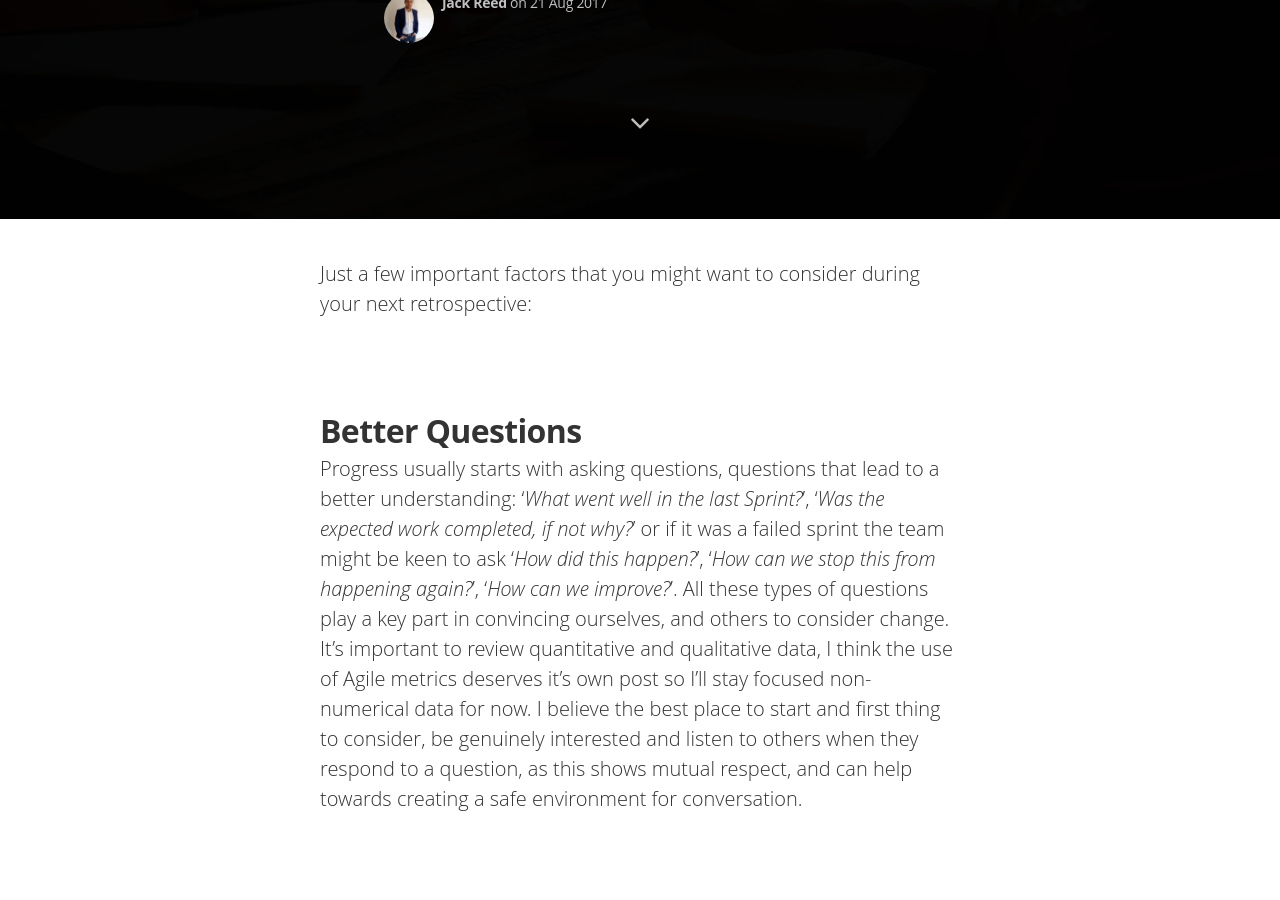
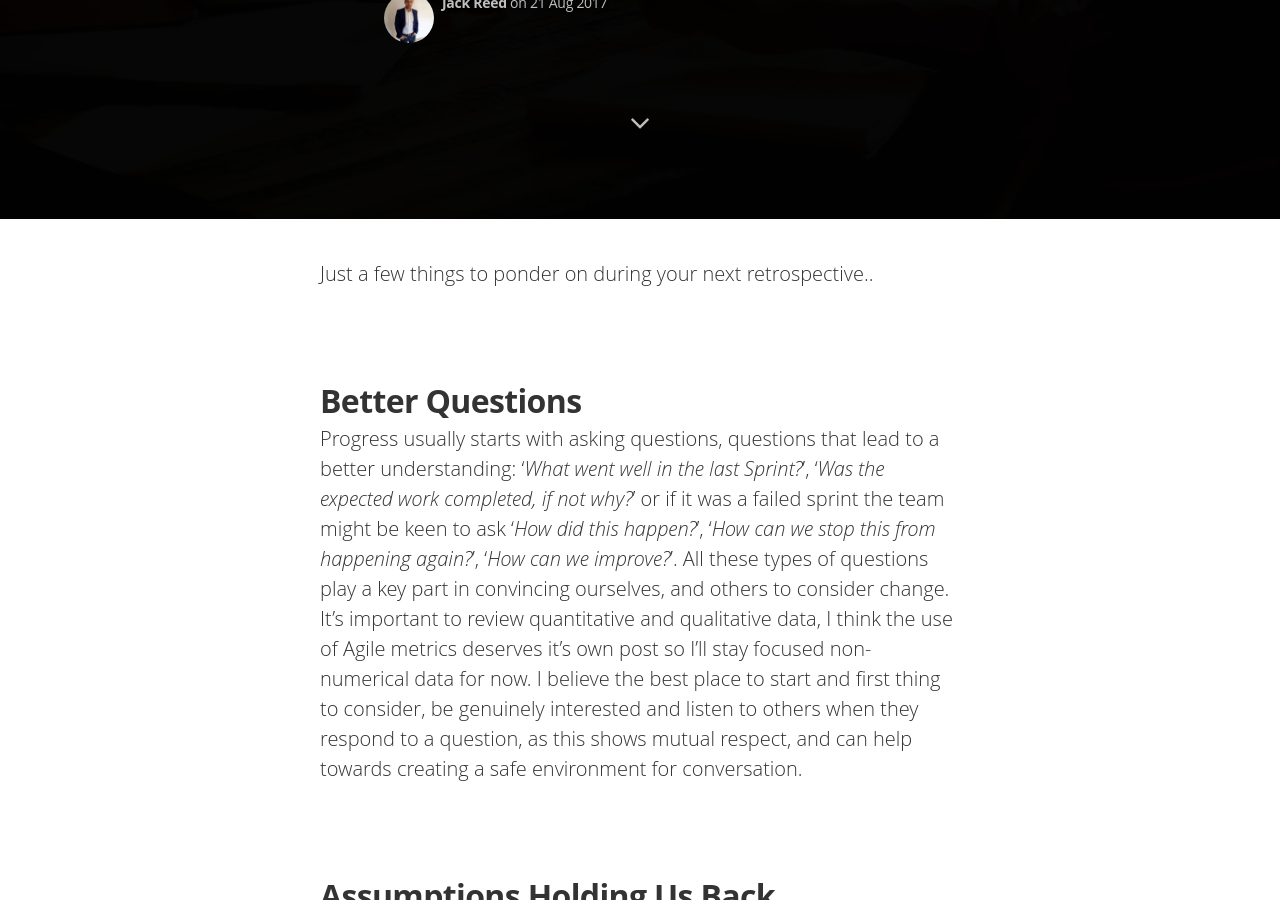
Before and after one commit to IamJackReed/JackReed, a Jekyll site: the page built from _posts/2017-08-21-retrospectives.md, in a window 1280 px wide and 900 px high, scrolled down 681 px. Built offline with Jekyll 4.4.1, drawn with Linux system fonts in a browser that asks for light colours; nearby versions of some CDN libraries; some web fonts are replaced; comment, search, counter and statistics services are not loaded.

Commit message:
Update 2017-08-21-retrospectives.md

```diff
--- a/_posts/2017-08-21-retrospectives.md
+++ b/_posts/2017-08-21-retrospectives.md
@@ -8,7 +8,7 @@
 image2: /assets/article_images/2017-08-21-retrospectives/retrospectives-mobile.JPG
 ---
 
-<span style="color:#00000; font-family: 'open sans'; font-size: 1em; font-size: 20px; font-weight: 200; hyphens: none;">Just a few important factors that you might want to consider during your next retrospective:
+<span style="color:#00000; font-family: 'open sans'; font-size: 1em; font-size: 20px; font-weight: 200; hyphens: none;">Just a few things to ponder on during your next retrospective..
 
 # Better Questions
 <span style="color:#00000; font-family: 'open sans'; font-size: 1em; font-size: 20px; font-weight: 200; hyphens: none;">Progress usually starts with asking questions, questions that lead to a better understanding: '_What went well in the last Sprint?_', '_Was the expected work completed, if not why?_' or if it was a failed sprint the team might be keen to ask '_How did this happen?_', '_How can we stop this from happening again?_', '_How can we improve?_'. All these types of questions play a key part in convincing ourselves, and others to consider change. It's important to review quantitative and qualitative data, I think the use of Agile metrics deserves it's own post so I'll stay focused non-numerical data for now. I believe the best place to start and first thing to consider, be genuinely interested and listen to others when they respond to a question, as this shows mutual respect, and can help towards creating a safe environment for conversation.
```
